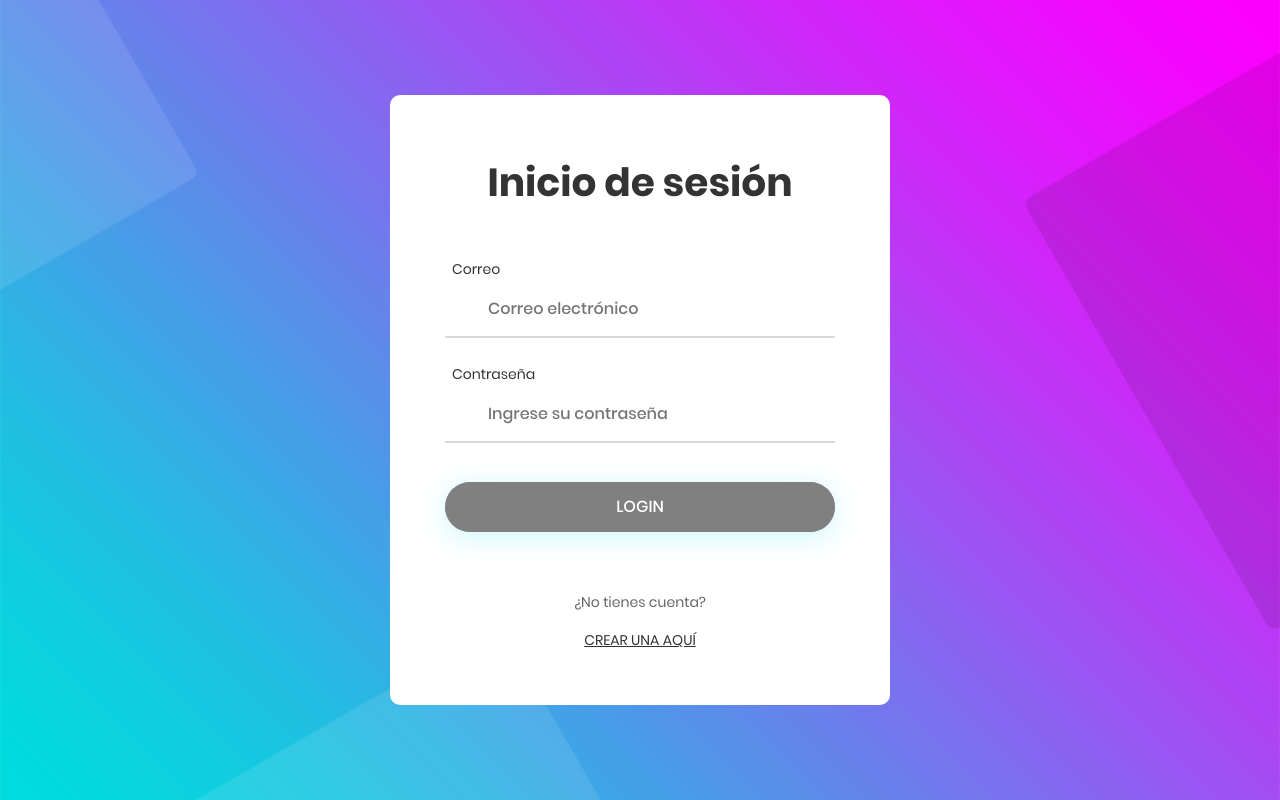
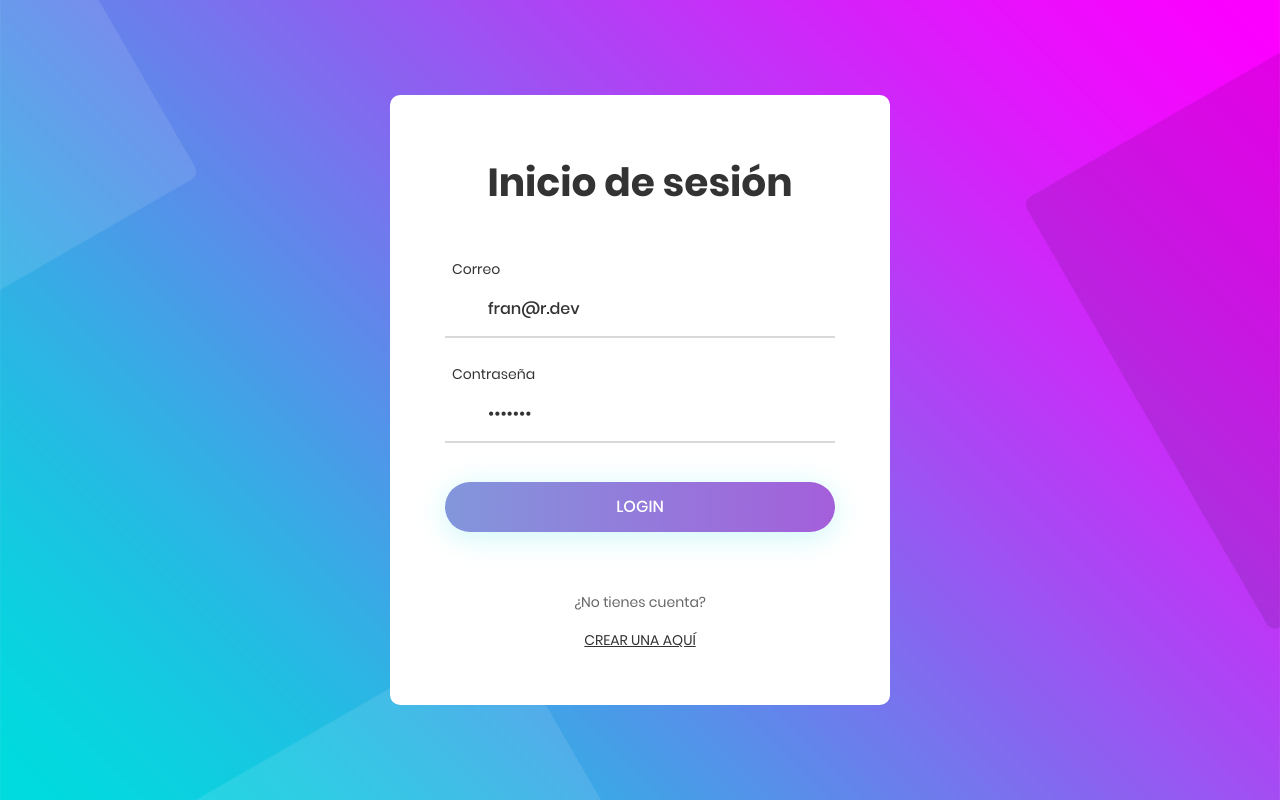
Before and after one commit to FranRDev/CursoAngularDeCeroAExpertoFernandoHerrera, an Angular app in the folder 13-autenticacion-app/: page /autenticacion/inicio-sesion in a window 1280 px wide. Built offline with nearby package versions, Linux system fonts and the light colour scheme.

Commit message:
Clase 366. Manejo de errores

```diff
--- a/13-autenticacion-app/package.json
+++ b/13-autenticacion-app/package.json
@@ -19,6 +19,7 @@
     "@angular/platform-browser-dynamic": "^18.0.0",
     "@angular/router": "^18.0.0",
     "rxjs": "~7.8.0",
+    "sweetalert2": "^11.12.2",
     "tslib": "^2.3.0",
     "zone.js": "~0.14.3"
   },
--- a/13-autenticacion-app/src/app/autenticacion/pages/inicio-sesion/inicio-sesion.component.ts
+++ b/13-autenticacion-app/src/app/autenticacion/pages/inicio-sesion/inicio-sesion.component.ts
@@ -1,5 +1,8 @@
 import { Component, inject } from '@angular/core';
 import { FormBuilder, FormGroup, Validators } from '@angular/forms';
+
+import Swal from 'sweetalert2'
+
 import { AutenticacionService } from '../../services/autenticacion.service';
 
 @Component({
@@ -12,13 +15,17 @@ export class PaginaInicioSesionComponent {
   private servicioAutenticacion = inject(AutenticacionService);
 
   public formulario: FormGroup = this.fb.group({
-    correo: ['', [Validators.required, Validators.email]],
-    clave: ['', [Validators.required, Validators.minLength(6)]]
+    correo: ['fran@r.dev', [Validators.required, Validators.email]],
+    clave: ['1234567', [Validators.required, Validators.minLength(6)]]
   });
 
   inicioSesion() {
     const { correo, clave } = this.formulario.value;
-    this.servicioAutenticacion.inicioSesion(correo, clave).subscribe(exito => console.log({ exito }));
+    this.servicioAutenticacion.inicioSesion(correo, clave)
+      .subscribe({
+        next: () => console.log('Todo bien'),
+        error: (mensaje) => Swal.fire('Error', mensaje, 'error')
+      });
   }
 
 }
--- a/13-autenticacion-app/src/app/autenticacion/services/autenticacion.service.ts
+++ b/13-autenticacion-app/src/app/autenticacion/services/autenticacion.service.ts
@@ -1,7 +1,7 @@
 import { HttpClient } from '@angular/common/http';
 import { computed, inject, Injectable, signal } from '@angular/core';
 
-import { map, Observable, of, tap } from 'rxjs';
+import { catchError, map, Observable, of, tap, throwError } from 'rxjs';
 
 import { environment } from '../../../environments/environments';
 import { EstadoAutenticacion } from '../enums';
@@ -33,9 +33,8 @@ export class AutenticacionService {
           localStorage.setItem('token', token);
           console.log({ usuario, token });
         }),
-        map(() => true)
-
-        // TODO: Errores
+        map(() => true),
+        catchError(error => throwError(() => error.error.message))
       );
   }
 
```
Also changed, not shown: 1 other file (tests, documents, lock files or other folders).
